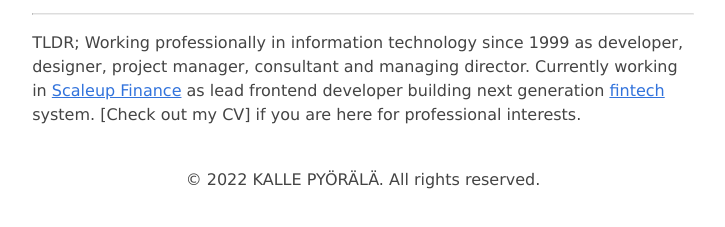
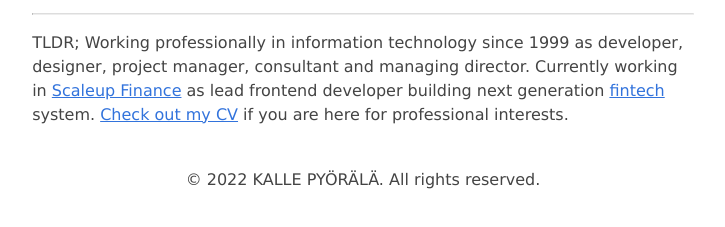
Before and after one commit to kallepyorala/kallepyorala-com, an Astro site: page /about in a window 1280 px wide. Shown: the part 557-784 px from the top of the page, without its empty margins (277-1002 px from the left). Built offline with nearby package versions, Linux system fonts and the light colour scheme; Astro itself is replaced by a stand-in of ours.

Commit message:
cv added

```diff
--- a/src/pages/about.md
+++ b/src/pages/about.md
@@ -6,4 +6,4 @@ updatedDate: "December 04 2022"
 heroImage: "/kalle.png"
 ---
 
-TLDR; Working professionally in information technology since 1999 as developer, designer, project manager, consultant and managing director. Currently working in [Scaleup Finance](https://scaleup.finance) as lead frontend developer building next generation [fintech](https://en.wikipedia.org/wiki/Fintech) system. [Check out my CV] if you are here for professional interests.
+TLDR; Working professionally in information technology since 1999 as developer, designer, project manager, consultant and managing director. Currently working in [Scaleup Finance](https://scaleup.finance) as lead frontend developer building next generation [fintech](https://en.wikipedia.org/wiki/Fintech) system. [Check out my CV](/cv) if you are here for professional interests.
```
